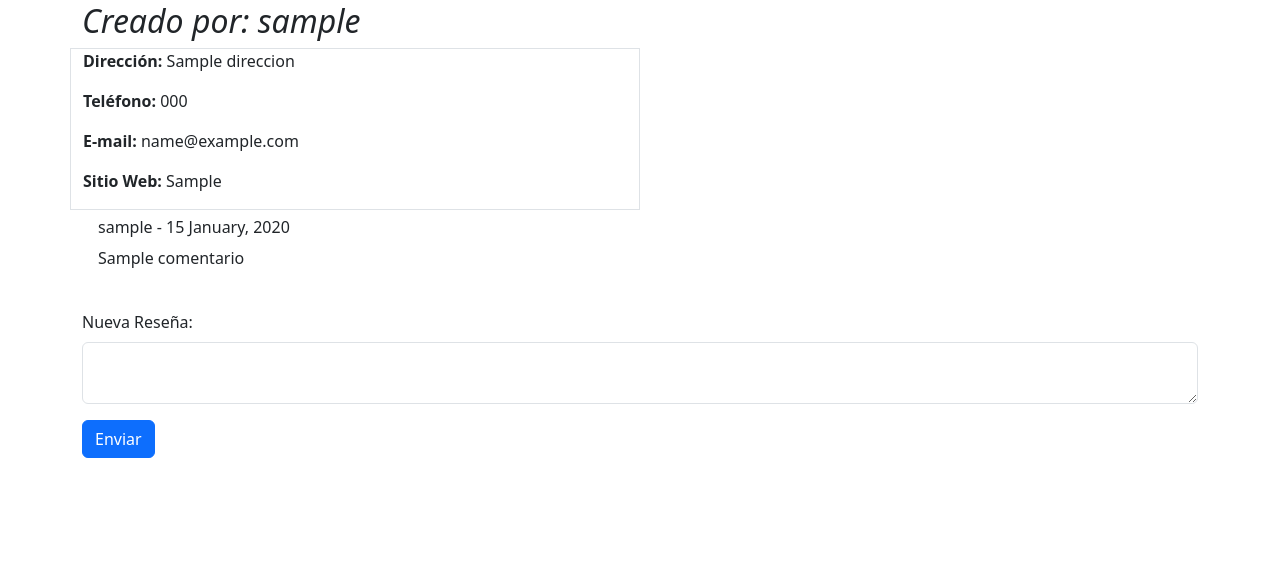
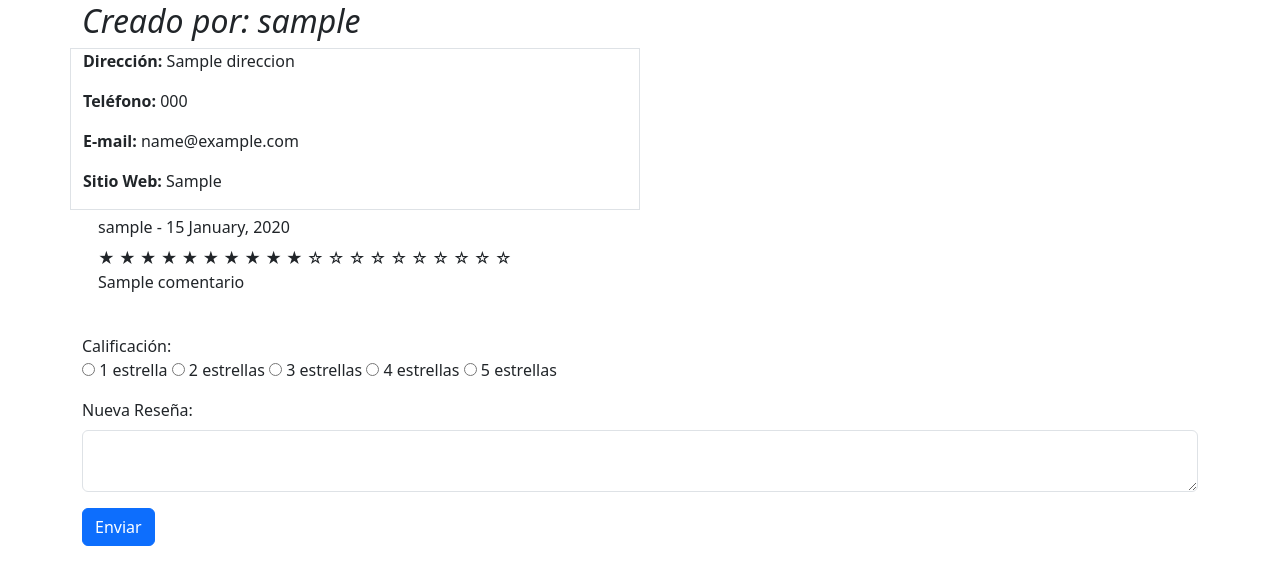
Before and after one commit to KarlaRamirez00/comentarios_zoneat, a Flask app: template flask_app/templates/view.html in a window 1280 px wide. Shown: the part 54-639 px from the top of the page. Run offline with Flask 3, Linux system fonts and the light colour scheme; the template is opened without the code that fills it: most values are stand-ins (such as "Sample title", 1, 10 or a date in 2020).

Commit message:
Implementación de Estrellas de 1 a 5

```diff
--- a/flask_app/controllers/comentarios_controller.py
+++ b/flask_app/controllers/comentarios_controller.py
@@ -23,7 +23,8 @@
 
     data = {
         'comentario': request.form['comentario'],
-        'local_comida_id': local_comida_id,  # Obtener local_comida_id de la ruta
+        'cant_estrellas': int(request.form['estrellas']),  # Obtener y convertir a entero
+        'local_comida_id': local_comida_id,
         'usuario_id': session['usuario_id']
     }
 
--- a/flask_app/templates/view.html
+++ b/flask_app/templates/view.html
@@ -36,18 +36,30 @@
             {% for c in local_comida.comentarios %}
                 <li class="list-group-item">
                     <h6>{{ c.user_name }} - {{ c.created_at.strftime("%d %B, %Y") }}</h6>
+                    <div class="rating-display">
+                        {% for i in range(c.cant_estrellas) %}
+                            <span class="star">&#9733;</span>  {# Estrella rellena (Unicode) #}
+                        {% endfor %}
+                        {% for i in range(5 - c.cant_estrellas) %}
+                            <span class="star">&#9734;</span>  {# Estrella vacía (Unicode) #}
+                        {% endfor %}
+                    </div>
                     <p>{{ c.comentario }}</p>
-                    {% if session.usuario_id == c.usuario_id %}
-                        <form action="/comentarios/{{ local_comida.id }}/borrar/{{ c.id }}" method="POST">
-                            <button type="submit" class="btn btn-danger">Borrar</button>
-                        </form>
-                    {% endif %}
                 </li>
             {% endfor %}
         </ul>
 
         {% if session['usuario_id'] != local_comida.usuario_id %}
             <form action="/locales/{{ local_comida.id }}/comentarios" method="POST" class="mt-3">
+                <div class="mb-3">
+                    <label for="estrellas">Calificación:</label> <br>
+                    <div class="rating">
+                        {% for i in range(1, 6) %}
+                            <input type="radio" id="estrella{{i}}" name="estrellas" value="{{i}}" required>
+                            <label for="estrella{{i}}">{{i}} estrella{% if i > 1 %}s{% endif %}</label>
+                        {% endfor %}
+                    </div>
+                </div>
                 <div class="mb-3">
                     <label for="commentContent{{ local_comida.id }}" class="form-label">Nueva Reseña:</label>
                     <textarea class="form-control" id="commentContent{{ local_comida.id }}" name="comentario" rows="2"></textarea>
```
Also changed, not shown: 2 other files.
